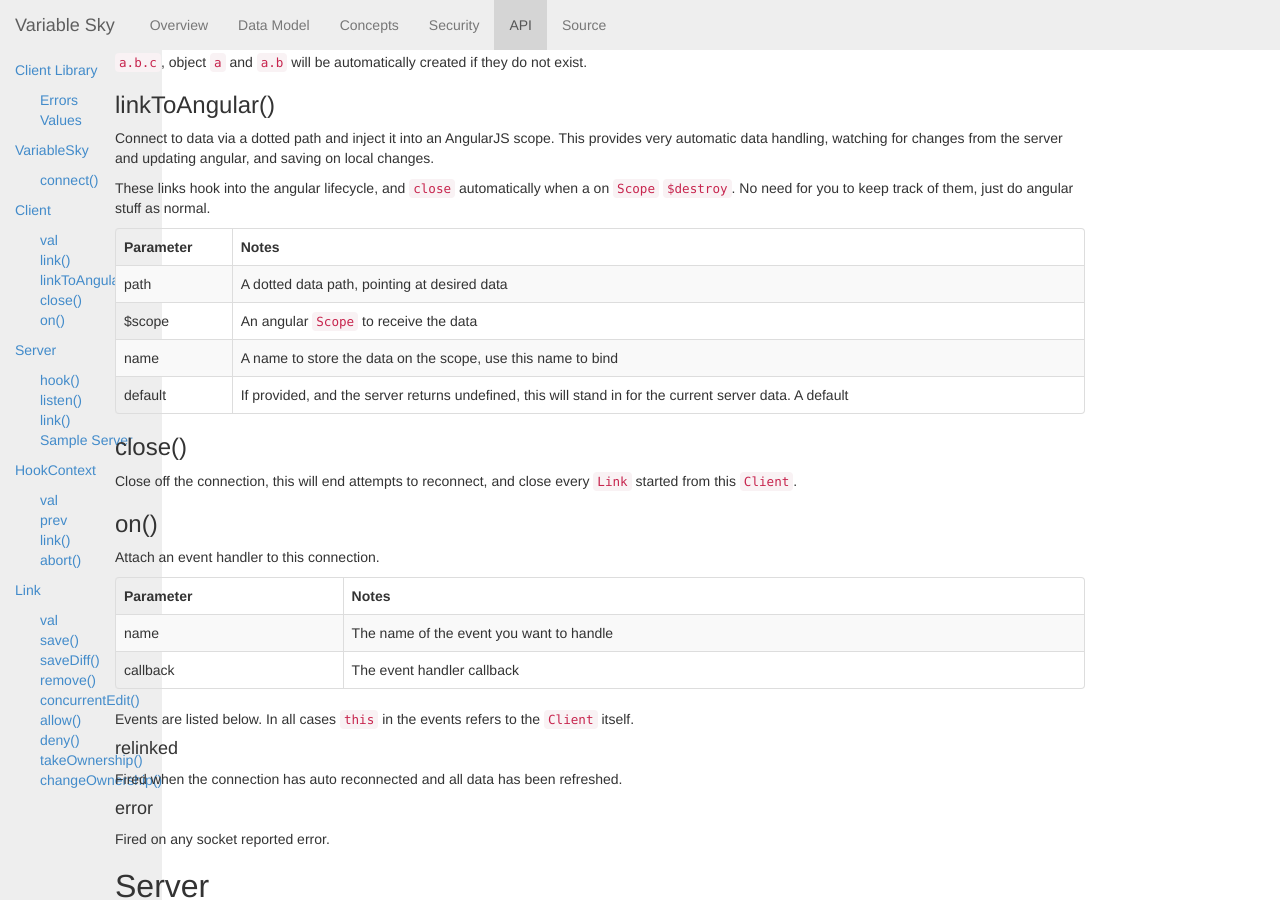
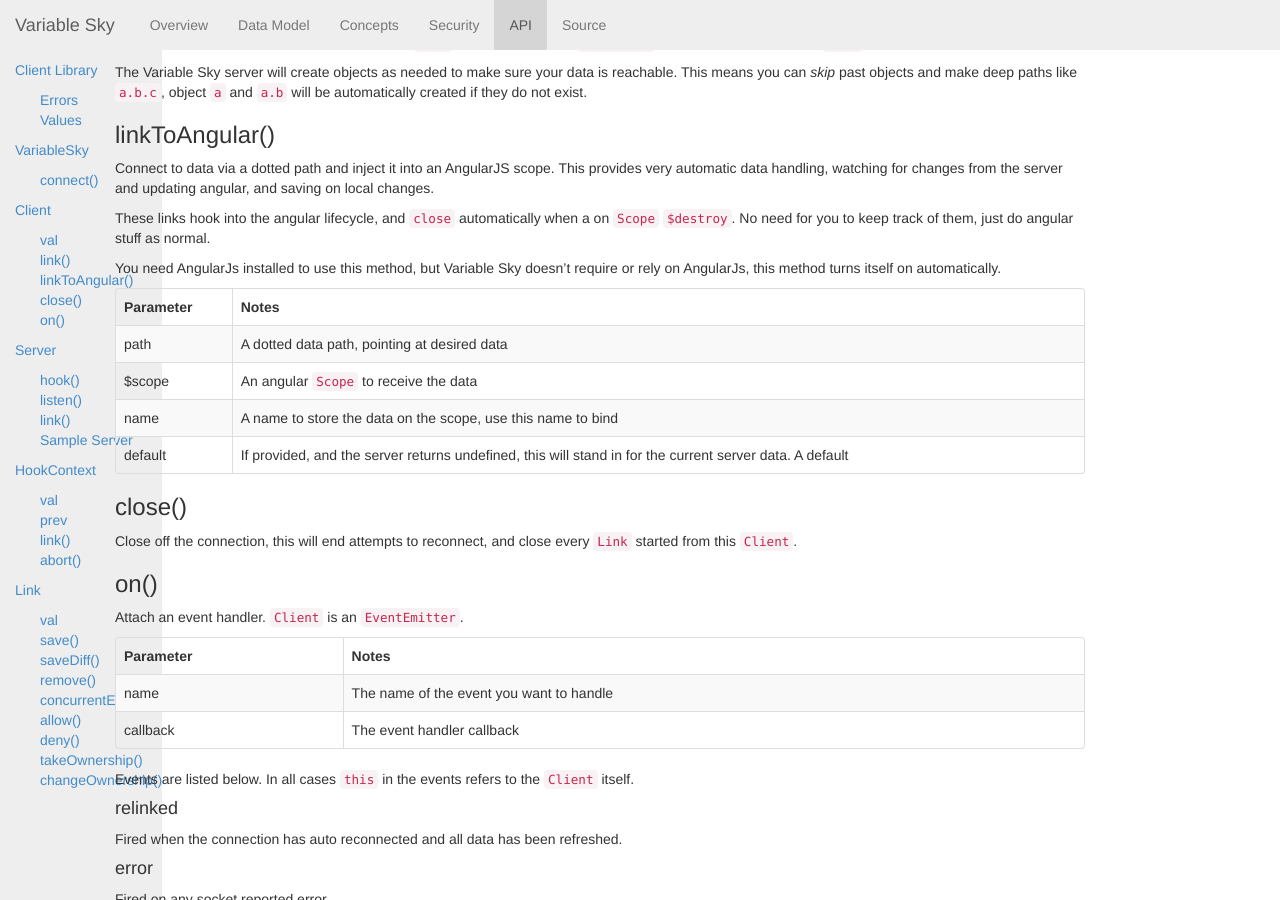
Before and after one commit to wballard/VariableSky, a Jekyll site: the page built from api.markdown, in a window 1280 px wide and 900 px high, scrolled down 1418 px. Built offline with Jekyll 4.4.1, drawn with Linux system fonts in a browser that asks for light colours; Markdown is read by kramdown in place of the engine named in the settings; some of the changed text lies outside the part shown.

Commit message:
event emitter note

```diff
--- a/api.markdown
+++ b/api.markdown
@@ -27,6 +27,9 @@
 transmitted over JSON. That's almost the same thing as _any value_, but
 I'm sure if you try you can cook up values that have cycles that just
 don't serialize.
+
+The good news there is -- you won't be able to save them, so you won't
+be able to hurt yourself.
 
 
 ## VariableSky
@@ -93,6 +96,10 @@
 when a on `Scope` `$destroy`. No need for you to keep track of them, just do
 angular stuff as normal.
 
+You need AngularJs installed to use this method, but Variable Sky
+doesn't require or rely on AngularJs, this method turns itself on
+automatically.
+
 |Parameter|Notes|
 |---------|-----|
 |path|A dotted data path, pointing at desired data|
@@ -105,7 +112,7 @@
 every `Link` started from this `Client`.
 
 ### on()
-Attach an event handler to this connection.
+Attach an event handler. `Client` is an `EventEmitter`.
 
 |Parameter|Notes|
 |---------|-----|
```
